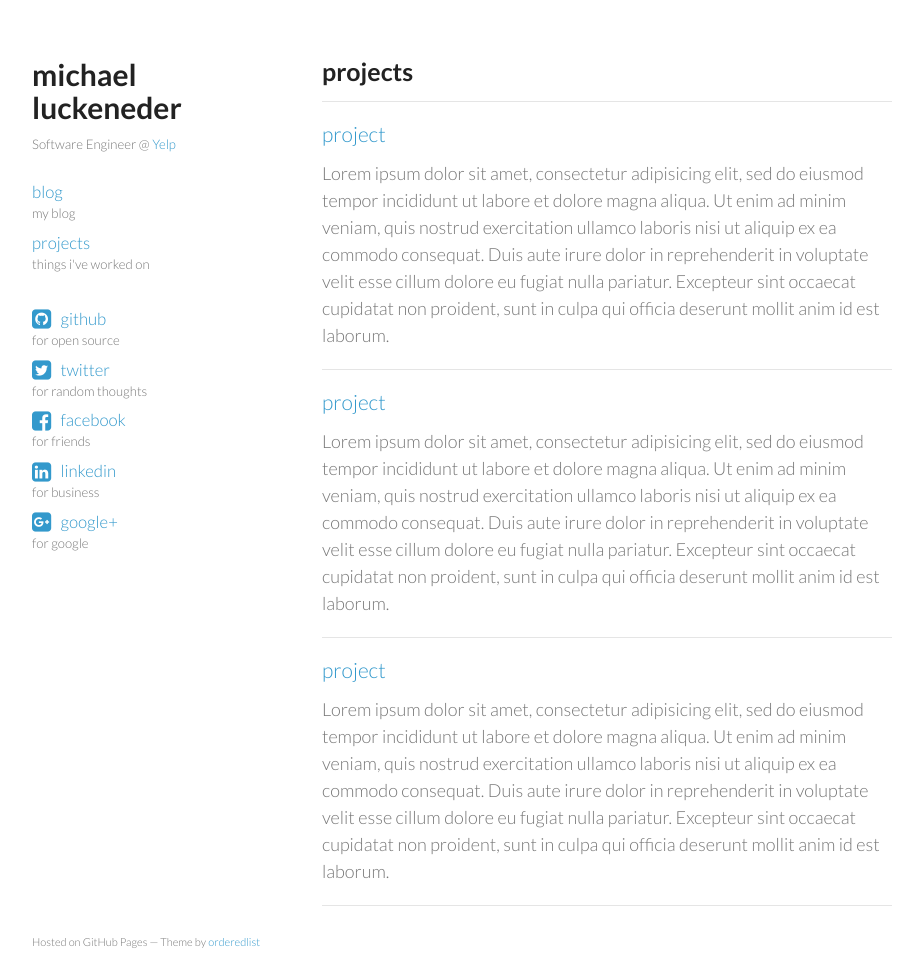
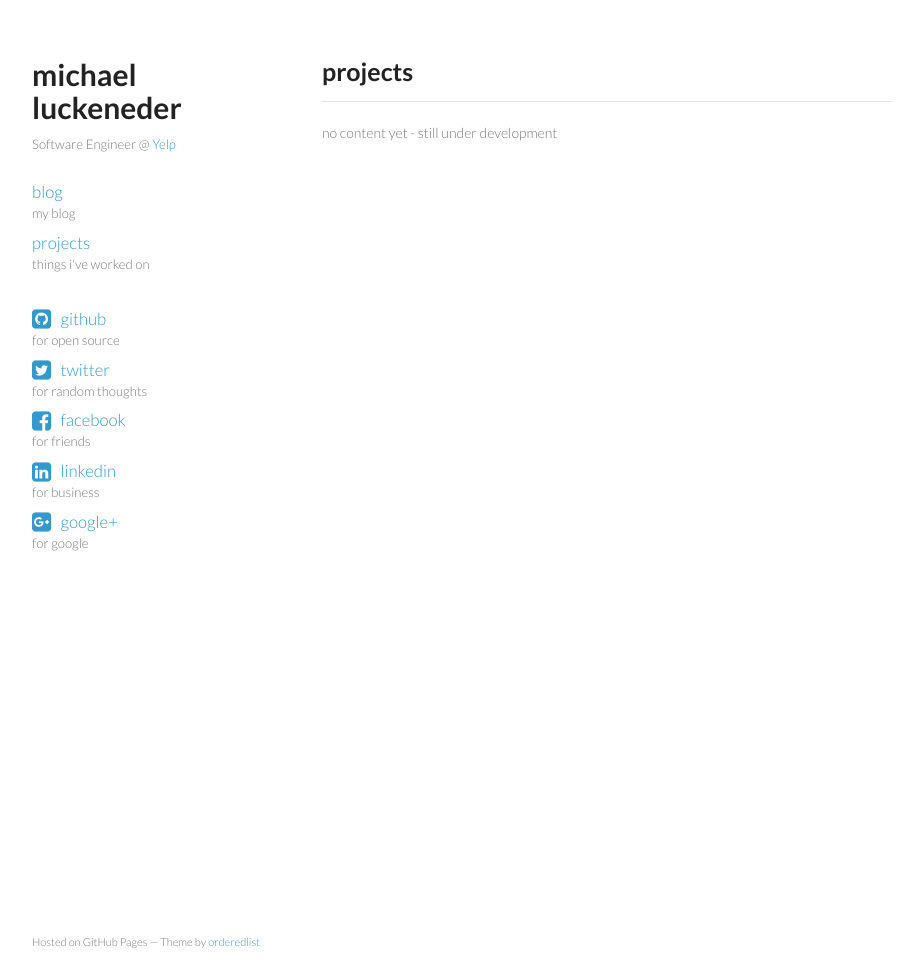
Before and after one commit to optiminimalist/optiminimalist.github.io, a Jekyll site: the page built from projects.html, in a window 1280 px wide and 976 px high. Shown: the whole window, without its empty margins (178-1101 px from the left). Built offline with Jekyll 4.4.1, drawn with Linux system fonts in a browser that asks for light colours; nearby versions of some CDN libraries.

Commit message:
deactived incomplete content

```diff
--- a/posts.html
+++ b/posts.html
@@ -6,7 +6,9 @@ title: optiminimalist.com
 <h1>my blog</h1>
 <hr/>
 
-{% for post in site.posts %}
+no content yet - still under development
+<!-- {% for post in site.posts %}
   <small>{{ post.date | date_to_string }}</small>
   <h2><a href="{{ post.url }}">{{ post.title }}</a></h2>
 {% endfor %}
+ -->
--- a/projects.html
+++ b/projects.html
@@ -6,7 +6,9 @@ title: projects
 <h1>projects</h1>
 <hr/>
 
-<h2><a href="#">project</a></h2>
+no content yet - still under development
+
+<!-- <h2><a href="#">project</a></h2>
 <p>Lorem ipsum dolor sit amet, consectetur adipisicing elit, sed do eiusmod
 tempor incididunt ut labore et dolore magna aliqua. Ut enim ad minim veniam,
 quis nostrud exercitation ullamco laboris nisi ut aliquip ex ea commodo
@@ -32,3 +34,4 @@ consequat. Duis aute irure dolor in reprehenderit in voluptate velit esse
 cillum dolore eu fugiat nulla pariatur. Excepteur sint occaecat cupidatat non
 proident, sunt in culpa qui officia deserunt mollit anim id est laborum.</p>
 <hr/>
+ -->
```
